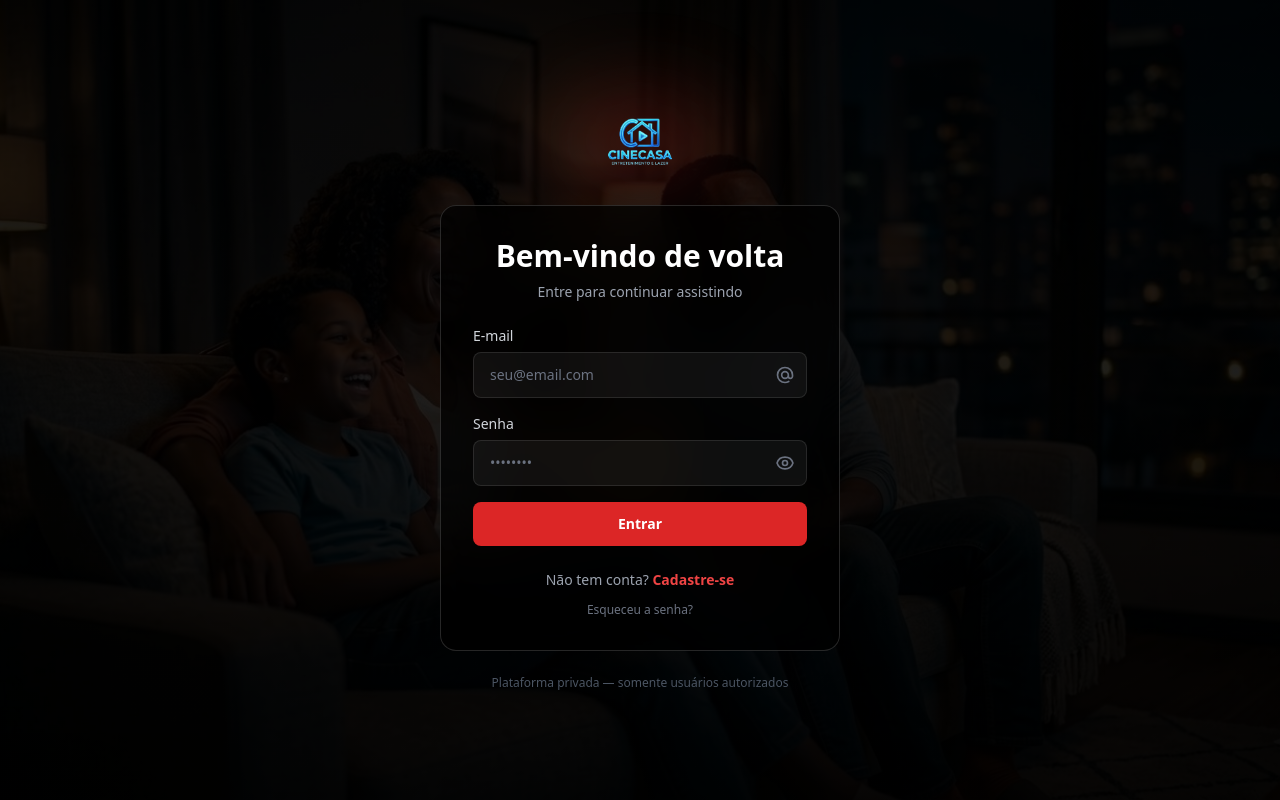
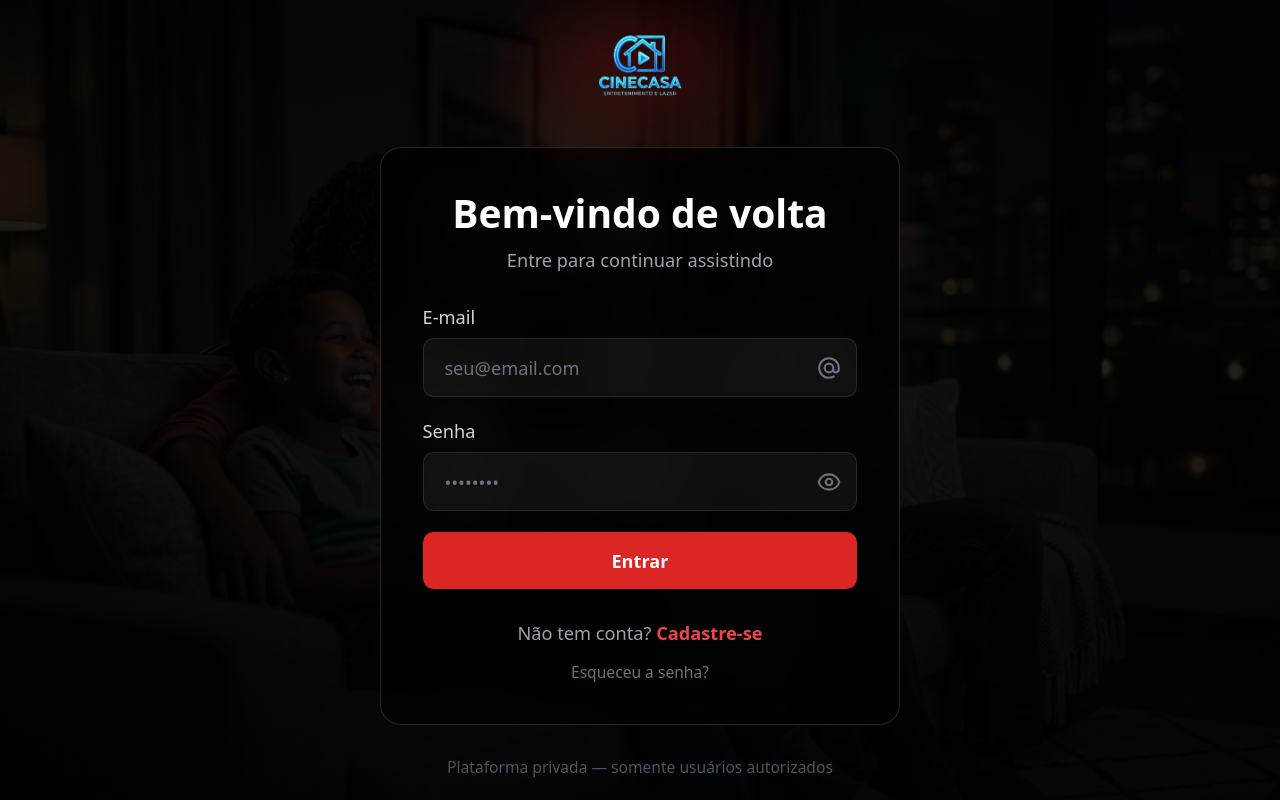
Before and after one commit to Paixaomario/cinemaemcasa, a Next.js app: page /login in a window 1280 px wide. Built offline with nearby package versions, Linux system fonts and the light colour scheme; no server answers.

Commit message:
fix sync-search route

```diff
--- a/src/app/globals.css
+++ b/src/app/globals.css
@@ -119,11 +119,11 @@ body {
 }
 
 /* Logotipo: Restrição ESTREITA para evitar tamanho gigante em todas as telas */
-.nav-logo, .nav-logo img, .nav-logo picture {
+.nav-logo, .nav-logo img, .nav-logo picture, a img[alt="CINECASA"] {
   height: 20px !important;
   max-height: 20px !important;
   width: auto !important;
-  max-width: 150px !important;
+  max-width: 120px !important;
   object-fit: contain !important;
   display: block;
   will-change: transform;
@@ -145,7 +145,7 @@ header, .mobile-nav-bar {
 /* Ajustes para Dispositivos Móveis (Celulares e Tablets) */
 @media (max-width: 1023px) {
   /* OCULTA TOTALMENTE a barra superior no Mobile */
-  header, .header-container, .top-nav, nav.fixed.top-0, [class*="Navbar"] {
+  header, .header-container, .top-nav, nav.fixed.top-0, [class*="Navbar"], .nav-fixed-top {
     display: none !important;
     visibility: hidden !important;
     height: 0 !important;
@@ -154,7 +154,7 @@ header, .mobile-nav-bar {
   }
 
   /* RESTAURA a barra inferior fixa no rodapé */
-  .mobile-nav-bar, nav.fixed.bottom-0, [class*="MobileNav"] {
+  .mobile-nav-bar, nav.fixed.bottom-0, [class*="MobileNav"], .mobile-bottom-nav {
     display: flex !important;
     visibility: visible !important;
     opacity: 1 !important;
--- a/src/app/layout.tsx
+++ b/src/app/layout.tsx
@@ -1,5 +1,6 @@
 import type { Metadata, Viewport } from 'next'
 import './globals.css'
+import '@/lib/responsive-core.css'
 import { SupabaseProvider } from '@/components/layout/SupabaseProvider'
 import { MobileNavBar } from '@/components/layout/MobileNavBar'
 import { ServiceWorkerRegister } from '@/components/ServiceWorkerRegister'
@@ -29,7 +30,7 @@ export const metadata: Metadata = {
 
 export const viewport: Viewport = {
   themeColor: '#00ADEF',
-  width: '1920', // Fixa a largura para o padrão Full HD da LG
+  width: 'device-width',
   initialScale: 1,
 }
 
@@ -39,7 +40,7 @@ export default function RootLayout({ children }: { children: React.ReactNode })
       <body className="font-sans">
         <Script
           src="https://static.webostv.developer.lge.com/sdk/lib/webOSTVjs-1.2.4/webOSTV.js"
-          strategy="beforeInteractive"
+          strategy="afterInteractive"
         />
         <ServiceWorkerRegister />
         <SupabaseProvider>
```
Also changed, not shown: src/lib/performanceMonitoring.ts (+5 -5 lines).
